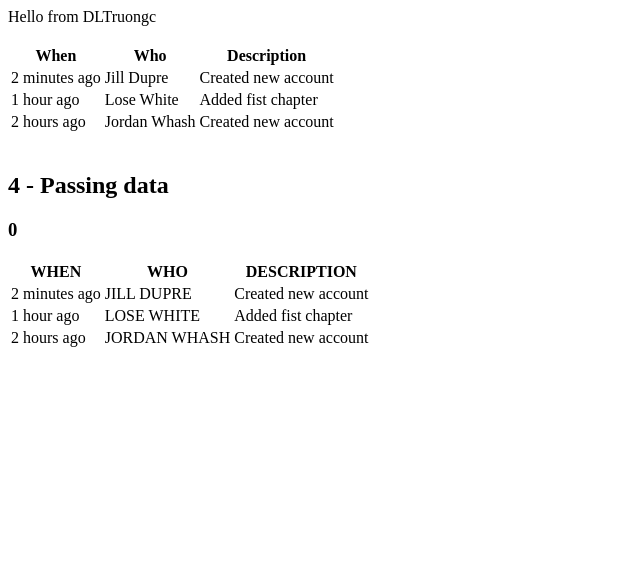
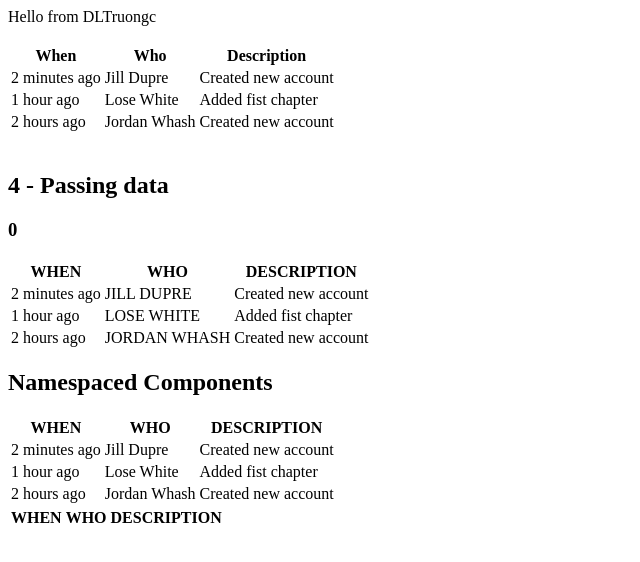
Before and after one commit to finird/react_ts_learn, a React (Create React App) app: page / in a window 1280 px wide. Shown: the top 562 px of the page, without its empty margins (0-640 px from the left). Built offline with nearby package versions, Linux system fonts and the light colour scheme.

Commit message:
jsx: namespaced components

```diff
--- /dev/null
+++ b/src/basics/5-namespaced-components.tsx
@@ -0,0 +1,84 @@
+import React from 'react';
+
+export interface DataScheme {
+  when: string;
+  who: string;
+  description: string;
+}
+
+const data: DataScheme[] = [
+  {
+    when: '2 minutes ago',
+    who: 'Jill Dupre',
+    description: 'Created new account',
+  },
+  {
+    when: '1 hour ago',
+    who: 'Lose White',
+    description: 'Added fist chapter',
+  },
+  {
+    when: '2 hours ago',
+    who: 'Jordan Whash',
+    description: 'Created new account',
+  },
+];
+
+const NamespacedComponent = function () {
+  const heads = Object.keys(data[0]);
+  return (
+    <div>
+      <h2>Namespaced Components</h2>
+      <RecentChangesTable>
+        <Headings headings={heads} />
+        <Body changesSetList={data} />
+      </RecentChangesTable>
+    </div>
+  );
+};
+
+const RecentChangesTable: React.FunctionComponent = ({ children }) => (
+  <table>{children}</table>
+);
+
+const Headings: React.FunctionComponent<{ headings: string[] }> = ({
+  headings,
+}) => {
+  const transpliesComponent = headings.map((h) => <Heading heading={h} />);
+  return (
+    <thead>
+      <tr>{transpliesComponent}</tr>
+    </thead>
+  );
+};
+
+const Heading = ({ heading }: { heading: string }) => (
+  <th>{heading.toUpperCase()}</th>
+);
+
+class Body extends React.Component<{ changesSetList: DataScheme[] }> {
+  transpliesComponent = this.props.changesSetList.map((set) => (
+    <Row changesSet={set} />
+  ));
+
+  render() {
+    return <tbody>{this.transpliesComponent}</tbody>;
+  }
+}
+
+class Row extends React.Component<{ changesSet: DataScheme }> {
+  render() {
+    return (
+      <tr>
+        <td>{this.props.changesSet.when}</td>
+        <td>{this.props.changesSet.who}</td>
+        <td>{this.props.changesSet.description}</td>
+      </tr>
+    );
+  }
+}
+
+export default Object.assign(NamespacedComponent, {
+  Headings,
+  Body,
+});
--- a/src/index.tsx
+++ b/src/index.tsx
@@ -3,6 +3,7 @@ import ReactDOM from 'react-dom';
 import { BasicComponent } from './basics/2-first-component';
 import { DataScheme, StaticDataComponent } from './basics/3-display-data';
 import { PassingDataComponent } from './basics/4-passing-data';
+import NamespacedComponent from './basics/5-namespaced-components';
 
 const data: DataScheme[] = [
   {
@@ -22,7 +23,7 @@ const data: DataScheme[] = [
   },
 ];
 
-const headings = Object.keys(data[0]);
+let headings = Object.keys(data[0]);
 
 ReactDOM.render(
   <div>
@@ -35,6 +36,10 @@ ReactDOM.render(
       title='Passing data'
       data={data}
     />
+    <NamespacedComponent />
+    <table>
+      <NamespacedComponent.Headings headings={headings} />
+    </table>
   </div>,
   document.body
 );
```
Also changed, not shown: 2 other files (tests, documents, lock files or other folders).
